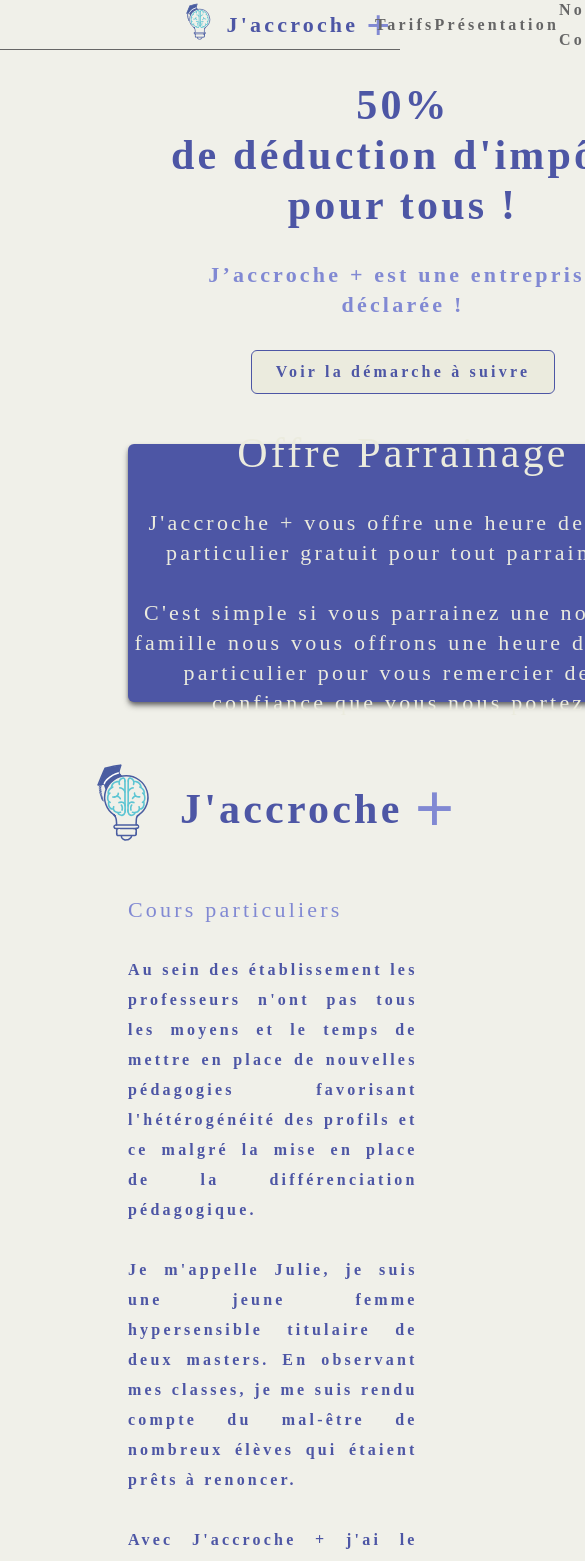
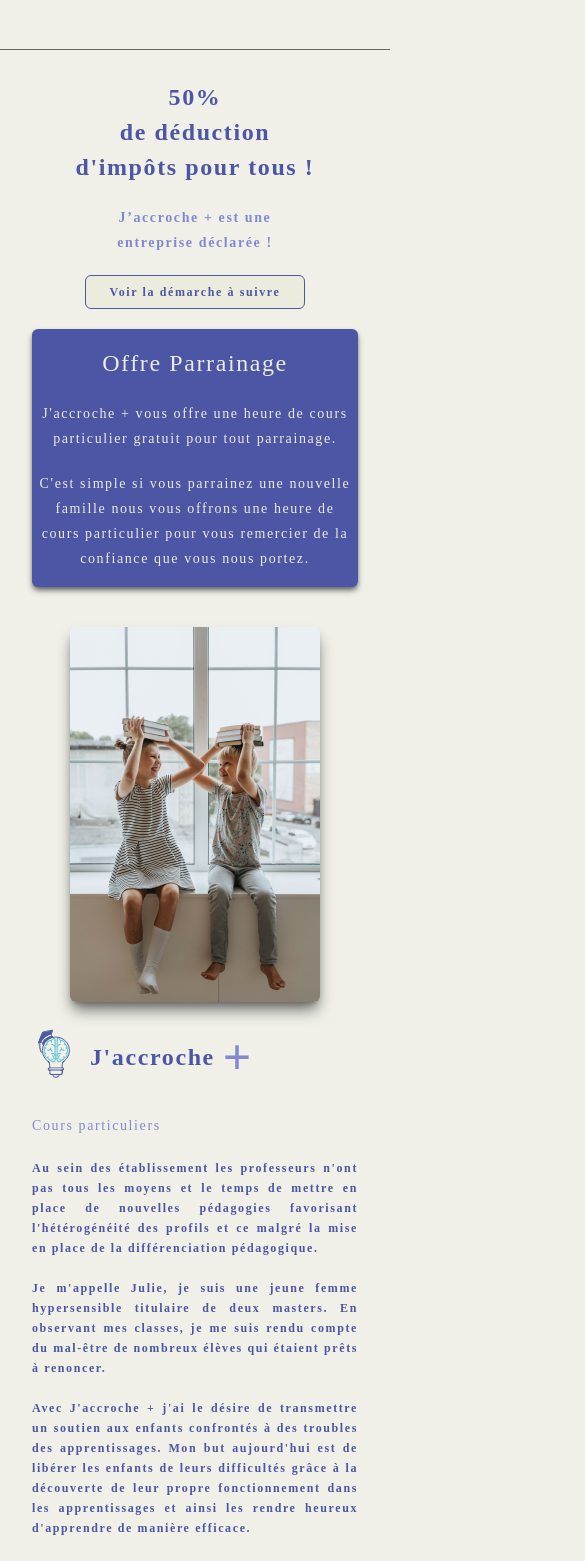
Before and after one commit to DumeGrisoni/booking_student, a React (Vite) app: page / in a window 390 px wide. Shown: the top 1561 px of the page, 585 px wide, since content can reach past the window. Built offline with nearby package versions, Linux system fonts and the light colour scheme; a web font is replaced by a local one.

Commit message:
Mobile view for home page

```diff
--- a/src/App.css
+++ b/src/App.css
@@ -4,13 +4,13 @@
 
 @layer components {
   .text-default {
-    @apply text-font-text-desktop leading-font-text-desktop tracking-desktop-ls font-bold;
+    @apply text-font-text-mobile lg:text-font-text-desktop leading-font-text-mobile lg:leading-font-text-desktop tracking-mobile-ls lg:tracking-desktop-ls font-bold;
   }
   .text-headline {
-    @apply text-font-headline-desktop leading-font-headline-desktop tracking-desktop-ls;
+    @apply text-font-headline-mobile lg:text-font-headline-desktop leading-font-headline-mobile lg:leading-font-headline-desktop tracking-mobile-ls lg:tracking-desktop-ls;
   }
   .text-title {
-    @apply text-font-title-desktop leading-font-title-desktop tracking-desktop-ls;
+    @apply text-font-title-mobile lg:text-font-title-desktop leading-font-title-mobile lg:leading-font-title-desktop tracking-mobile-ls lg:tracking-desktop-ls;
   }
   .active {
     @apply text-primary-var-2;
--- a/src/Components/Navbar.jsx
+++ b/src/Components/Navbar.jsx
@@ -3,8 +3,8 @@ import Logo from '../assets/logo.svg';
 
 const Navbar = () => {
   return (
-    <nav className=" h-[50px] max-h-[50px] sticky top-0 left-0 w-full bg-secondary border-b border-b-grey-font text-grey-font px-[200px]">
-      <ul className=" flex h-full justify-between items-center text-default ">
+    <nav className=" h-[50px] max-h-[50px] sticky top-0 left-0 w-full bg-secondary border-b border-b-grey-font text-grey-font lg:px-[200px]">
+      <ul className="hidden lg:flex h-full justify-between items-center text-default ">
         <li>
           <NavLink
             exact
--- a/src/Components/OfferBanner.jsx
+++ b/src/Components/OfferBanner.jsx
@@ -1,16 +1,16 @@
 const OfferBanner = () => {
   return (
     // OFFER BANNER
-    <section className="flex w- flex-col bg-primary h-[258px] items-center text-center justify-center gap-[30px] rounded-md shadow-md shadow-grey-font text-secondary-var-1">
+    <section className="flex w- flex-col bg-primary h-[258px] items-center text-center px-1 lg:px-2 justify-center gap-[20px] lg:gap-[30px] rounded-md shadow-md shadow-grey-font text-secondary-var-1">
       <h1 className="text-headline ">Offre Parrainage</h1>
       <h2 className="text-title">
         J&apos;accroche + vous offre une heure de cours particulier gratuit pour
-        tout parrainage.{' '}
+        tout parrainage.
       </h2>
       <h2 className="text-title">
         C&apos;est simple si vous parrainez une nouvelle famille nous vous
         offrons une heure de cours particulier pour vous remercier de la
-        confiance que vous nous portez.{' '}
+        confiance que vous nous portez.
       </h2>
     </section>
   );
--- a/src/Components/TaxBanner.jsx
+++ b/src/Components/TaxBanner.jsx
@@ -3,7 +3,7 @@ import Button from './Button';
 const TaxBanner = () => {
   return (
     // BANNER PROMO
-    <section className="flex flex-col items-center text-center justify-center gap-[30px] w-[550px] font-bold">
+    <section className="flex flex-col items-center text-center justify-center gap-[20px] lg:gap-[30px] w-[255px] lg:w-[550px] font-bold">
       <h1 className="text-headline text-primary">
         50% <br /> de déduction d&apos;impôts pour tous !
       </h1>
--- a/src/Home.jsx
+++ b/src/Home.jsx
@@ -5,21 +5,31 @@ import image from './assets/image.jpg';
 
 function Home() {
   return (
-    <div className="px-[8rem] my-text flex flex-col gap-[50px]">
-      <section className="flex flex-col items-center mx-auto gap-[50px]">
+    <div className="px-[2rem] lg:px-[8rem] my-text flex flex-col gap-[20px] lg:gap-[50px]">
+      <section className="flex flex-col items-center mx-auto gap-[20px] lg:gap-[50px]">
         <TaxBanner />
         <OfferBanner />
       </section>
-      <div className="flex">
+      <div className="flex flex-col sm:flex-row">
+        {/* SECTION IMAGE */}
+        <section className="flex-1 lg:mt-10">
+          <img
+            src={image}
+            alt="photo du professeur"
+            className=" w-[250px] lg:w-[400px] m-5 lg:m-10  mx-auto shadow-lg rounded-md shadow-grey-font"
+          />
+        </section>
         {/* SECTION TEXTE */}
-        <section className="flex flex-1 flex-col justify-start items-start gap-[30px] text-primary text-justify mb-8">
-          <div className="text-headline text-primary flex gap-3 justify-center items-center">
-            <img src={logo} alt="Logo" width={80} />
+        <section className="flex lg:flex-1 flex-col justify-start items-start gap-[20px] lg:gap-[30px] text-primary text-justify mb-8">
+          <div className="text-headline text-primary flex gap-2 lg:gap-3 justify-center items-center">
+            <img src={logo} alt="Logo" className="lg:w-[100px] w-[50px] " />
             <h1 className="font-bold">J&apos;accroche </h1>
-            <h2 className="text-primary-var-1 text-[70px] font-bold">+</h2>
+            <h2 className="text-primary-var-1 text-[50px] lg:text-[100px] font-bold">
+              +
+            </h2>
           </div>
           <h2 className="text-primary-var-1 text-title">Cours particuliers</h2>
-          <div className="flex flex-col gap-[30px] text-default">
+          <div className="flex flex-col gap-[20px] lg:gap-[30px] text-default">
             <p>
               Au sein des établissement les professeurs n&apos;ont pas tous les
               moyens et le temps de mettre en place de nouvelles pédagogies
@@ -46,14 +56,6 @@ function Home() {
             </p>
           </div>
         </section>
-        {/* SECTION IMAGE */}
-        <section className="flex-1">
-          <img
-            src={image}
-            alt="photo du professeur"
-            className="w-[400px] m-10 mx-auto shadow-lg rounded-md shadow-grey-font"
-          />
-        </section>
       </div>
     </div>
   );
```
